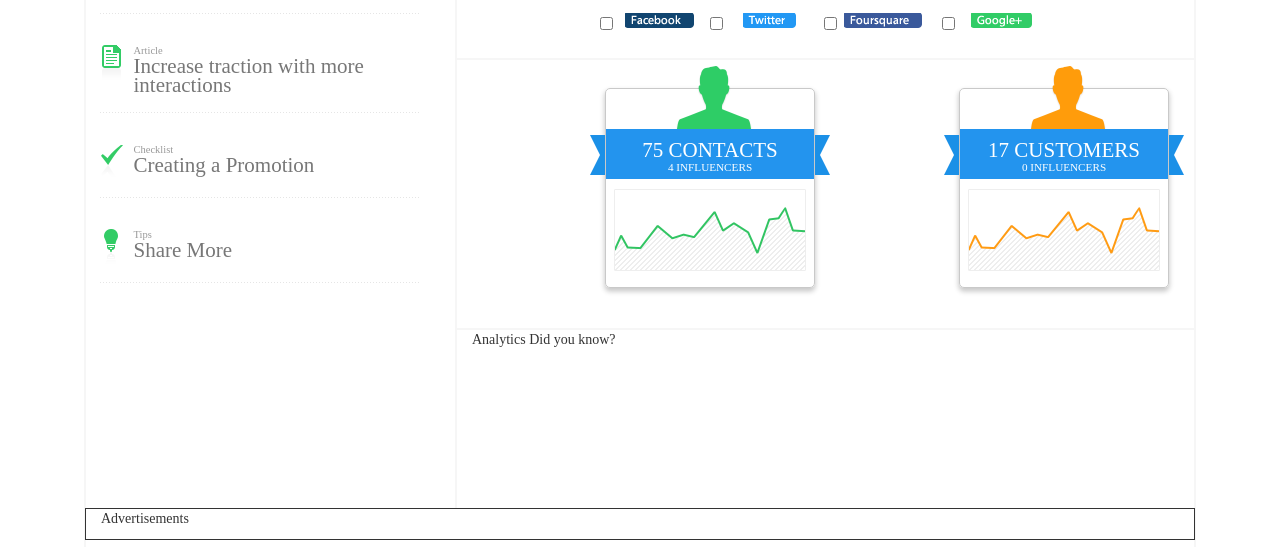
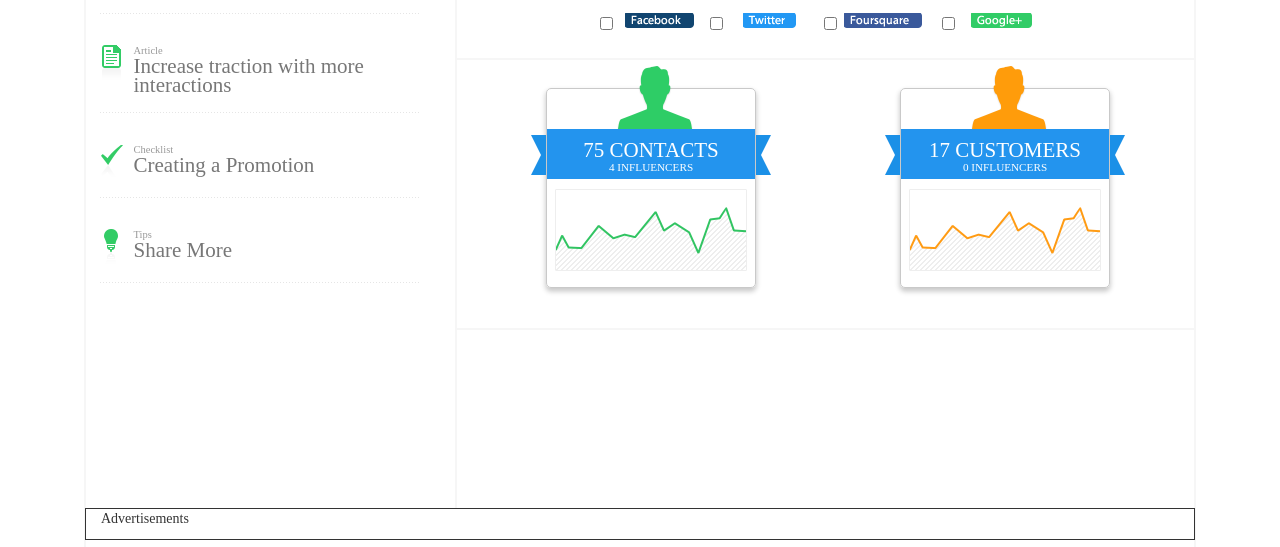
Before and after one commit to brmayes/j586-project1, a plain HTML site: page index.html in a window 1280 px wide. Shown: the part 769-1316 px from the top of the page. Drawn offline with nearby package versions, Linux system fonts and the light colour scheme.

Commit message:
finished the contacts and customers section

```diff
--- a/css/styles.css
+++ b/css/styles.css
@@ -450,6 +450,10 @@ margin-left: -60px;
     position: relative;
 }
 
+.analytics-cc-div {
+    margin-bottom: 25px;
+}
+
 .analytics-cc-maintext {
     color: white;
     font-size: 1.5em;
--- a/index.html
+++ b/index.html
@@ -377,8 +377,8 @@
                 <div class="col-md-12 analytics-cc">
                   <div class="col-md-6">
                     <div class="row">
-                      <div class="col-md-4 col-xs-1"></div>
-                      <div class="col-md-4 col-xs-10">
+                      <div class="col-md-2 col-xs-1"></div>
+                      <div class="col-md-8 col-xs-10 analytics-cc-div">
                         <img class="analytics-flag-left" src="assets/images/application-dashboard-assets/contactsandcustomers-bannerleft.png">
                         <div class="analytics-contacts">
                           <img class="analytics-person" src="assets/images/application-dashboard-assets/contactsandcustomers-greenperson.png">
@@ -390,13 +390,13 @@
                         </div>
                         <img class="analytics-flag-right" src="assets/images/application-dashboard-assets/contactsandcustomers-bannerright.png">
                       </div>
-                      <div class="col-md-4 col-xs-1"></div>
+                      <div class="col-md-2 col-xs-1"></div>
                     </div>
                   </div>
                   <div class="col-md-6">
                     <div class="row">
-                      <div class="col-md-4 col-xs-1"></div>
-                      <div class="col-md-4 col-xs-10">
+                      <div class="col-md-2 col-xs-1"></div>
+                      <div class="col-md-8 col-xs-10 analytics-cc-div">
                         <img class="analytics-flag-left" src="assets/images/application-dashboard-assets/contactsandcustomers-bannerleft.png">
                         <div class="analytics-contacts">
                           <img class="analytics-person" src="assets/images/application-dashboard-assets/contactsandcustomers-orangeperson.png">
@@ -408,16 +408,16 @@
                         </div>
                         <img class="analytics-flag-right" src="assets/images/application-dashboard-assets/contactsandcustomers-bannerright.png">
                       </div>
-                      <div class="col-md-4 col-xs-1"></div>
+                      <div class="col-md-2 col-xs-1"></div>
                     </div>
                   </div>
                 </div>
               </div>
               <div class="row">
                 <div class="col-md-12 analytics-know">
-                  <p>
-                    Analytics Did you know?
-                  </p>
+                  <div class="analytics-know-box">
+
+                  </div>
                 </div>
               </div>
 
```
